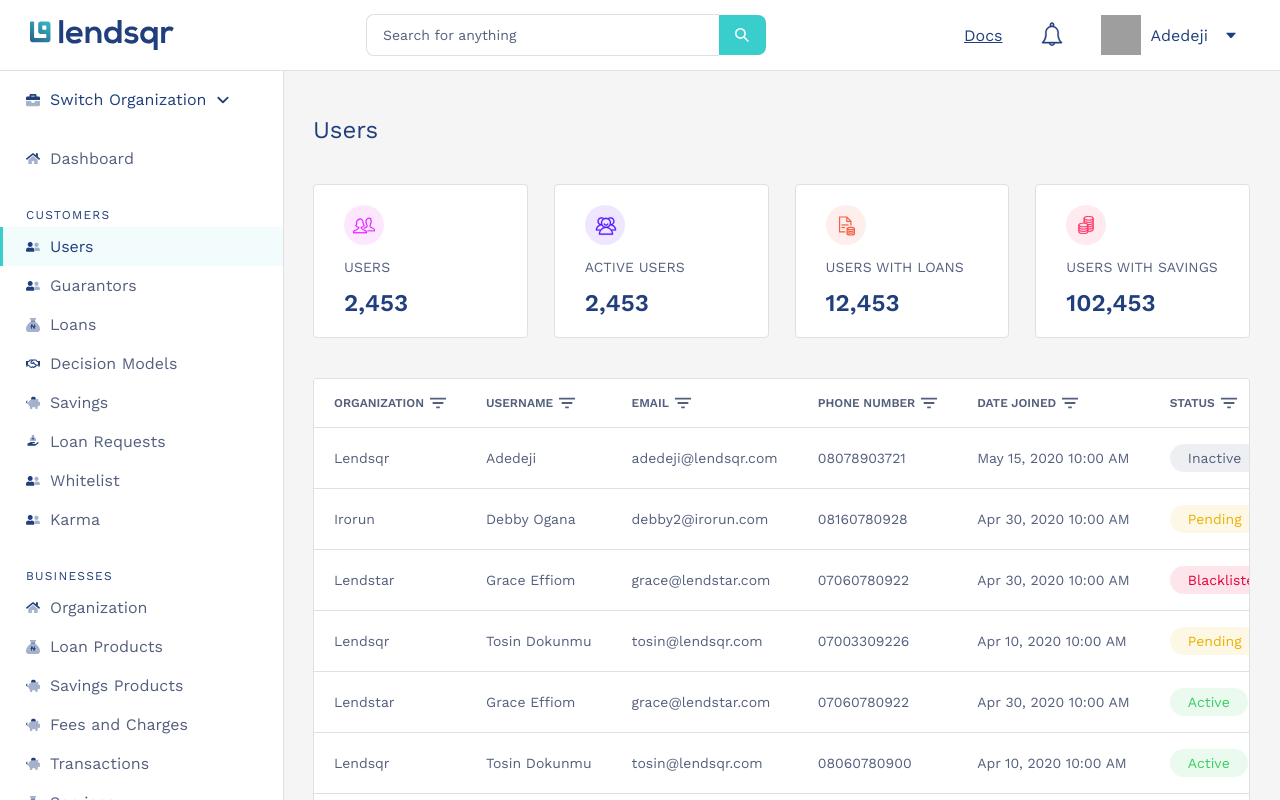
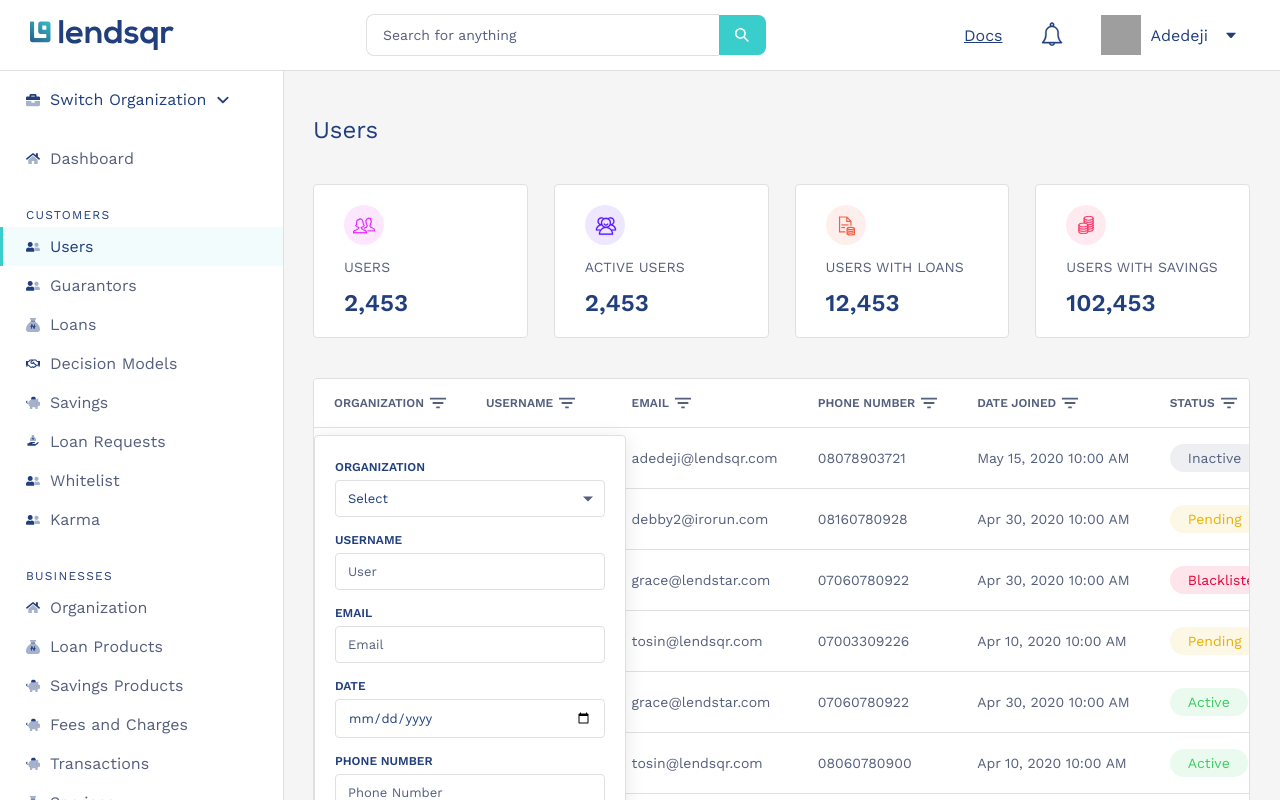
Before and after one commit to ross102/lendsqr-fe-test, a React (Vite) app: page /dashboard in a window 1280 px wide. Both pictures are taken after a click on the element "ORGANIZATION". Shown: the top 800 px of the page. Built offline with nearby package versions, Linux system fonts and the light colour scheme; grey boxes are pictures that could not be loaded.

Commit message:
feat: added filter view

```diff
--- a/src/components/TopBar/TopBar.module.scss
+++ b/src/components/TopBar/TopBar.module.scss
@@ -60,6 +60,7 @@
 
   @include small-phone {
     max-width: 140px;
+    display: hidden;
   }
 }
 
--- /dev/null
+++ b/src/components/UsersTable/FilterDropdown.module.scss
@@ -0,0 +1,111 @@
+@use '../../styles/variables' as *;
+
+.filter-overlay {
+  position: fixed;
+  inset: 0;
+  z-index: 49;
+}
+
+.filter-dropdown {
+  position: absolute;
+  top: calc(100% + 8px);
+  left: 0;
+  z-index: 50;
+  min-width: 270px;
+  background: $color-white;
+  border: 1px solid $color-border;
+  border-radius: 4px;
+  box-shadow: 0 4px 20px rgba(0, 0, 0, 0.1);
+  padding: 24px 20px;
+  font-family: $font-family;
+}
+
+.filter-dropdown__field {
+  margin-bottom: 16px;
+}
+
+.filter-dropdown__label {
+  display: block;
+  font-size: 12px;
+  font-weight: 600;
+  color: $color-text-dark;
+  margin-bottom: 6px;
+}
+
+.filter-dropdown__input,
+.filter-dropdown__select {
+  width: 100%;
+  padding: 10px 12px;
+  font-size: 13px;
+  font-family: $font-family;
+  color: $color-text-dark;
+  border: 1px solid $color-border;
+  border-radius: 4px;
+  outline: none;
+  background: $color-white;
+  box-sizing: border-box;
+  appearance: none;
+
+  &::placeholder {
+    color: $color-text-muted;
+    font-size: 13px;
+  }
+
+  &:focus {
+    border-color: $color-primary;
+  }
+}
+
+.filter-dropdown__select-wrapper {
+  position: relative;
+
+  &::after {
+    content: '';
+    position: absolute;
+    right: 12px;
+    top: 50%;
+    transform: translateY(-50%);
+    width: 0;
+    height: 0;
+    border-left: 5px solid transparent;
+    border-right: 5px solid transparent;
+    border-top: 5px solid $color-text-muted;
+    pointer-events: none;
+  }
+}
+
+.filter-dropdown__actions {
+  display: flex;
+  gap: 12px;
+  margin-top: 20px;
+}
+
+.filter-dropdown__btn {
+  flex: 1;
+  padding: 10px 16px;
+  font-family: $font-family;
+  font-size: 13px;
+  font-weight: 600;
+  border-radius: 4px;
+  border: none;
+  cursor: pointer;
+
+  &--reset {
+    background: none;
+    border: 1px solid $color-text-dark;
+    color: $color-text-dark;
+
+    &:hover {
+      background: rgba($color-text-dark, 0.05);
+    }
+  }
+
+  &--filter {
+    background: $color-primary;
+    color: $color-white;
+
+    &:hover {
+      background: $color-primary-dark;
+    }
+  }
+}
--- /dev/null
+++ b/src/components/UsersTable/FilterDropdown.tsx
@@ -0,0 +1,137 @@
+import { useState, useRef, useEffect } from "react";
+import styles from "./FilterDropdown.module.scss";
+
+interface FilterValues {
+  organization?: string;
+  username?: string;
+  email?: string;
+  date?: string;
+  phone?: string;
+  status?: string;
+}
+
+interface FilterDropdownProps {
+  organizations?: string[];
+  onFilter?: (filters: FilterValues) => void;
+  onReset?: () => void;
+  onClose: () => void;
+}
+
+const initialFilters: FilterValues = {
+  organization: "",
+  username: "",
+  email: "",
+  date: "",
+  phone: "",
+  status: "",
+};
+
+const FilterDropdown = ({ organizations, onFilter, onReset, onClose }: FilterDropdownProps) => {
+  const [filters, setFilters] = useState<FilterValues>(initialFilters);
+  const ref = useRef<HTMLDivElement>(null);
+
+  useEffect(() => {
+    const handler = (e: MouseEvent) => {
+      if (ref.current && !ref.current.contains(e.target as Node)) onClose();
+    };
+    document.addEventListener("mousedown", handler);
+    return () => document.removeEventListener("mousedown", handler);
+  }, [onClose]);
+
+  const handleChange = (field: keyof FilterValues, value: string) => {
+    setFilters((prev) => ({ ...prev, [field]: value }));
+  };
+
+
+  return (
+    <div ref={ref} className={styles["filter-dropdown"]}>
+      <div className={styles["filter-dropdown__field"]}>
+        <label className={styles["filter-dropdown__label"]}>Organization</label>
+        <div className={styles["filter-dropdown__select-wrapper"]}>
+          <select
+            className={styles["filter-dropdown__select"]}
+
+          >
+            <option value="">Select</option>
+
+          </select>
+        </div>
+      </div>
+
+      <div className={styles["filter-dropdown__field"]}>
+        <label className={styles["filter-dropdown__label"]}>Username</label>
+        <input
+          className={styles["filter-dropdown__input"]}
+          placeholder="User"
+          value={filters.username}
+          onChange={(e) => handleChange("username", e.target.value)}
+        />
+      </div>
+
+      <div className={styles["filter-dropdown__field"]}>
+        <label className={styles["filter-dropdown__label"]}>Email</label>
+        <input
+          className={styles["filter-dropdown__input"]}
+          placeholder="Email"
+          value={filters.email}
+          onChange={(e) => handleChange("email", e.target.value)}
+        />
+      </div>
+
+      <div className={styles["filter-dropdown__field"]}>
+        <label className={styles["filter-dropdown__label"]}>Date</label>
+        <input
+          className={styles["filter-dropdown__input"]}
+          type="date"
+          placeholder="Date"
+          value={filters.date}
+          onChange={(e) => handleChange("date", e.target.value)}
+        />
+      </div>
+
+      <div className={styles["filter-dropdown__field"]}>
+        <label className={styles["filter-dropdown__label"]}>Phone Number</label>
+        <input
+          className={styles["filter-dropdown__input"]}
+          placeholder="Phone Number"
+          value={filters.phone}
+          onChange={(e) => handleChange("phone", e.target.value)}
+        />
+      </div>
+
+      <div className={styles["filter-dropdown__field"]}>
+        <label className={styles["filter-dropdown__label"]}>Status</label>
+        <div className={styles["filter-dropdown__select-wrapper"]}>
+          <select
+            className={styles["filter-dropdown__select"]}
+            value={filters.status}
+            onChange={(e) => handleChange("status", e.target.value)}
+          >
+            <option value="">Select</option>
+            <option value="Active">Active</option>
+            <option value="Inactive">Inactive</option>
+            <option value="Pending">Pending</option>
+            <option value="Blacklisted">Blacklisted</option>
+          </select>
+        </div>
+      </div>
+
+      <div className={styles["filter-dropdown__actions"]}>
+        <button
+          className={`${styles["filter-dropdown__btn"]} ${styles["filter-dropdown__btn--reset"]}`}
+
+        >
+          Reset
+        </button>
+        <button
+          className={`${styles["filter-dropdown__btn"]} ${styles["filter-dropdown__btn--filter"]}`}
+
+        >
+          Filter
+        </button>
+      </div>
+    </div>
+  );
+};
+
+export default FilterDropdown;
--- a/src/components/UsersTable/UsersTable.tsx
+++ b/src/components/UsersTable/UsersTable.tsx
@@ -1,5 +1,6 @@
 import React from 'react';
 import { useNavigate } from "react-router-dom";
+import FilterDropdown from "./FilterDropdown";
 import styles from "./UsersTable.module.scss";
 import filterIcon from "@/assets/filtericon.svg";
 import viewIcon from "@/assets/view-eye.svg";
@@ -60,6 +61,7 @@ const UsersTable = () => {
   const [currentPage, setCurrentPage] = React.useState(1);
   const [users, setUsers] = React.useState<User[]>([]);
    const [loading, setLoading] = React.useState(true);
+    const [activeFilter, setActiveFilter] = React.useState<boolean>(false);
   const [activeMenu, setActiveMenu] = React.useState<number | null>(null);
 
   const totalPages = Math.ceil(users.length / ITEMS_PER_PAGE);
@@ -110,10 +112,16 @@ const UsersTable = () => {
         <thead className={styles["users-table__head"]}>
           <tr>
             {columns.map((col) => (
-              <th key={col}>
-                <span>
+              <th key={col} style={{ position: "relative" }}>
+                 <span onClick={() => setActiveFilter(!activeFilter)}>
                   {col} <img src={filterIcon} width={16} height={16} alt="filter icon" />
                 </span>
+                 {activeFilter && col === "Organization" && (
+                  <FilterDropdown
+
+                    onClose={() => setActiveFilter(false)}
+                  />
+                 )}
               </th>
             ))}
             <th />
```
